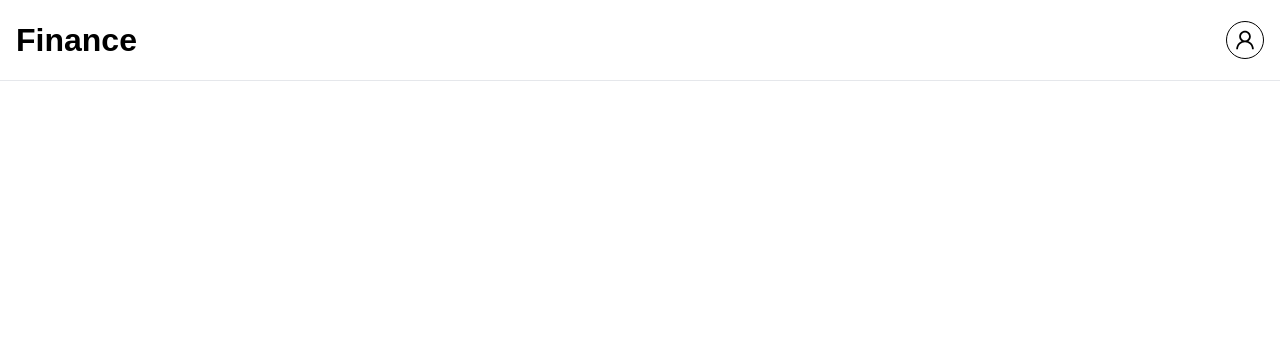
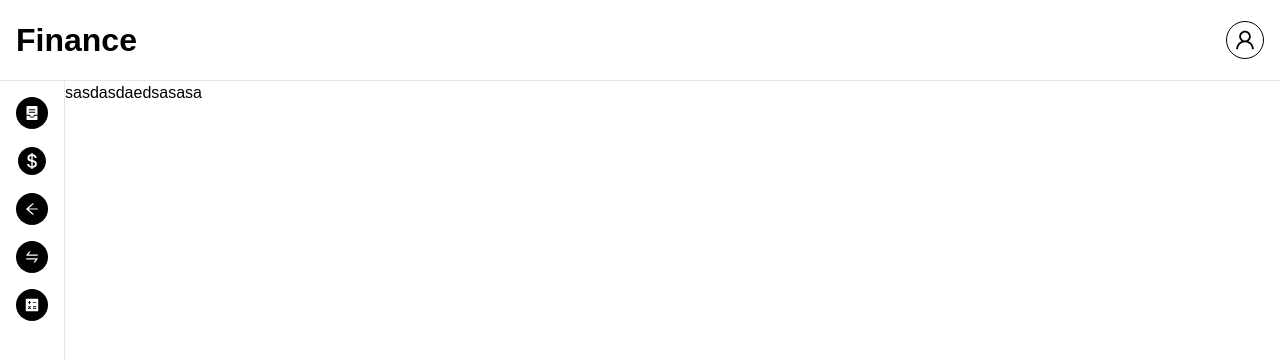
Before and after one commit to mbudis23/finance, a Next.js app in the folder frontend/: page / in a window 1280 px wide. Shown: the top 360 px of the page. Built offline with nearby package versions, Linux system fonts and the light colour scheme.

Commit message:
Feat: Side bar component in frontend

```diff
--- a/frontend/src/app/(dashboard)/layout.tsx
+++ b/frontend/src/app/(dashboard)/layout.tsx
@@ -2,6 +2,7 @@ import type { Metadata } from "next";
 import localFont from "next/font/local";
 import "../globals.css";
 import NavigationBar from "@/components/global/navigationBar";
+import SideBar from "@/components/global/sideBar";
 
 const geistSans = localFont({
   src: "../fonts/GeistVF.woff",
@@ -30,7 +31,10 @@ export default function RootLayout({
         className={`${geistSans.variable} ${geistMono.variable} antialiased`}
       >
         <NavigationBar/>
+        <SideBar/>
+        <div className="">
         {children}
+        </div>
       </body>
     </html>
   );
--- a/frontend/src/app/(dashboard)/page.tsx
+++ b/frontend/src/app/(dashboard)/page.tsx
@@ -1,7 +1,7 @@
 export default function Home() {
   return (
-    <main className="min-w-full min-h-screen bg-white text-black">
-
+    <main className="min-w-full min-h-screen bg-white text-black pt-[81px] pl-[65px]">
+      sasdasdaedsasasa
     </main>
   );
 }
--- a/frontend/src/components/global/navigationBar.tsx
+++ b/frontend/src/components/global/navigationBar.tsx
@@ -4,7 +4,7 @@ import { AiOutlineUser } from "react-icons/ai";
 export default function NavigationBar(){
     return (
         <div
-        className="absolute min-w-full top-0 left-0 bg-white text-black p-[16px] border-b-[1px] flex items-center justify-between"
+        className="absolute min-w-full top-0 left-0 bg-white text-black p-[16px] border-b-[1px] flex items-center justify-between z-[2]"
         >
             <Link
             href={'/'}
--- /dev/null
+++ b/frontend/src/components/global/sideBar.tsx
@@ -0,0 +1,35 @@
+import Link from "next/link";
+import { AiFillContainer, AiOutlineSwap, AiFillDollarCircle, AiOutlineArrowLeft, AiFillCalculator } from "react-icons/ai";
+
+export default function SideBar(){
+    return(
+        <div
+        className="min-h-screen absolute bg-white pt-[97px] px-[16px] z-[1] border-r text-black gap-[16px] flex flex-col">
+            <Link
+            href={'/accounts'}
+            className="text-[16px] w-[32px] aspect-square border-black bg-black text-white rounded-full flex items-center justify-center hover:bg-white hover:text-black hover:border-[1px]">
+                <AiFillContainer/>
+            </Link>
+            <Link
+            href={'/incomes'}
+            className="text-[32px] w-[32px] aspect-square border-black bg-white text-black rounded-full flex items-center justify-center hover:bg-white hover:text-black hover:border-[1px]">
+                <AiFillDollarCircle/>
+            </Link>
+            <Link
+            href={'/incomes'}
+            className="text-[16px] w-[32px] aspect-square border-black bg-black text-white rounded-full flex items-center justify-center hover:bg-white hover:text-black hover:border-[1px]">
+                <AiOutlineArrowLeft/>
+            </Link>
+            <Link
+            href={'/transfers'}
+            className="text-[16px] w-[32px] aspect-square border-black bg-black text-white rounded-full flex items-center justify-center hover:bg-white hover:text-black hover:border-[1px]">
+                <AiOutlineSwap/>
+            </Link>
+            <Link
+            href={'/transfers'}
+            className="text-[16px] w-[32px] aspect-square border-black bg-black text-white rounded-full flex items-center justify-center hover:bg-white hover:text-black hover:border-[1px]">
+                <AiFillCalculator/>
+            </Link>
+        </div>
+    )
+}
```
